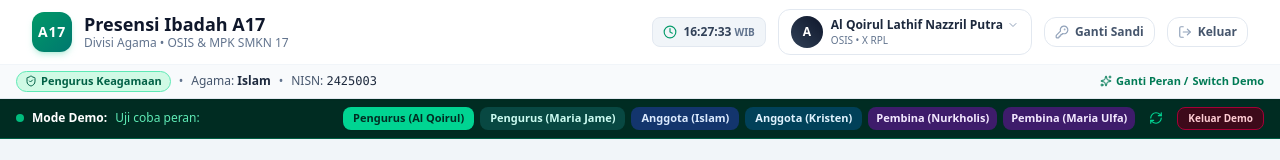
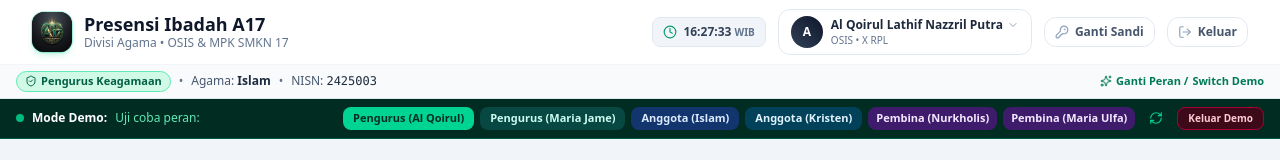
Before and after one commit to zrilxd20-code/osismpka17, a Next.js app: page / in a window 1280 px wide. Shown: the top 160 px of the page. Built offline with nearby package versions, Linux system fonts and the light colour scheme.

Commit message:
feat: tambahkan logo resmi A17 Divisi Agama SMKN 17

```diff
--- a/src/app/layout.tsx
+++ b/src/app/layout.tsx
@@ -5,6 +5,10 @@ export const metadata: Metadata = {
   title: 'Presensi Ibadah A17 - OSIS & MPK SMKN 17',
   description: 'Sistem presensi ibadah mandiri sholat dzuhur dan pendalaman iman bagi pengurus OSIS & MPK SMKN 17 (Divisi Keagamaan A17)',
   applicationName: 'Presensi Ibadah A17 SMKN 17',
+  icons: {
+    icon: '/logo-a17.jpg',
+    apple: '/logo-a17.jpg',
+  },
   appleWebApp: {
     capable: true,
     statusBarStyle: 'default',
--- a/src/app/page.tsx
+++ b/src/app/page.tsx
@@ -7,6 +7,7 @@ import Navbar from '@/components/Navbar';
 import AnggotaView from '@/components/AnggotaView';
 import PengurusView from '@/components/PengurusView';
 import PembinaView from '@/components/PembinaView';
+import Image from 'next/image';
 import { Sparkles, LogIn, RefreshCw } from 'lucide-react';
 
 export default function HomePage() {
@@ -125,8 +126,17 @@ export default function HomePage() {
         <div className="max-w-md w-full bg-white rounded-3xl shadow-2xl p-6 sm:p-8 border border-slate-100 space-y-6 animate-in fade-in duration-300">
           {/* Header & Logo */}
           <div className="text-center space-y-2">
-            <div className="inline-flex w-14 h-14 rounded-2xl bg-gradient-to-br from-emerald-600 to-teal-700 items-center justify-center text-white shadow-lg shadow-emerald-500/25" title="A17: Divisi Agama SMKN 17">
-              <span className="font-black text-xl tracking-wider">A17</span>
+            <div className="flex justify-center mb-2">
+              <div className="relative w-20 h-20 sm:w-24 sm:h-24 rounded-3xl overflow-hidden shadow-xl shadow-emerald-950/20 ring-4 ring-emerald-500/20 bg-slate-900 flex items-center justify-center transition-transform hover:scale-105" title="A17: Divisi Agama SMKN 17">
+                <Image
+                  src="/logo-a17.jpg"
+                  alt="Logo A17 Divisi Agama SMKN 17"
+                  width={96}
+                  height={96}
+                  priority
+                  className="w-full h-full object-cover"
+                />
+              </div>
             </div>
             <h1 className="text-xl sm:text-2xl font-black text-slate-900 tracking-tight">
               Presensi Ibadah OSIS & MPK SMKN 17
--- a/src/components/Navbar.tsx
+++ b/src/components/Navbar.tsx
@@ -1,6 +1,7 @@
 'use client';
 
 import React, { useState, useEffect } from 'react';
+import Image from 'next/image';
 import { Profile } from '@/types/database';
 import { getCurrentTimeWIB } from '@/lib/time-utils';
 import { DEFAULT_PROFILES, dataService } from '@/lib/data-service';
@@ -102,8 +103,14 @@ export default function Navbar({ currentUser, onSelectUser, onLogout, isDemoMode
           <div className="flex items-center justify-between h-16">
             {/* Logo & App Name */}
             <div className="flex items-center gap-3">
-              <div className="w-10 h-10 rounded-xl bg-gradient-to-br from-emerald-600 to-teal-700 flex items-center justify-center text-white shadow-md shadow-emerald-500/20" title="A17: Divisi Agama SMKN 17">
-                <span className="font-extrabold text-sm tracking-wider">A17</span>
+              <div className="w-10 h-10 rounded-xl overflow-hidden shadow-md shadow-emerald-500/20 ring-1 ring-emerald-400/30 shrink-0 bg-slate-900 flex items-center justify-center" title="A17: Divisi Agama SMKN 17">
+                <Image
+                  src="/logo-a17.jpg"
+                  alt="Logo A17"
+                  width={40}
+                  height={40}
+                  className="w-full h-full object-cover"
+                />
               </div>
               <div>
                 <h1 className="text-base sm:text-lg font-bold text-slate-900 leading-tight">
```
Also changed, not shown: public/logo-a17.jpg (added).
